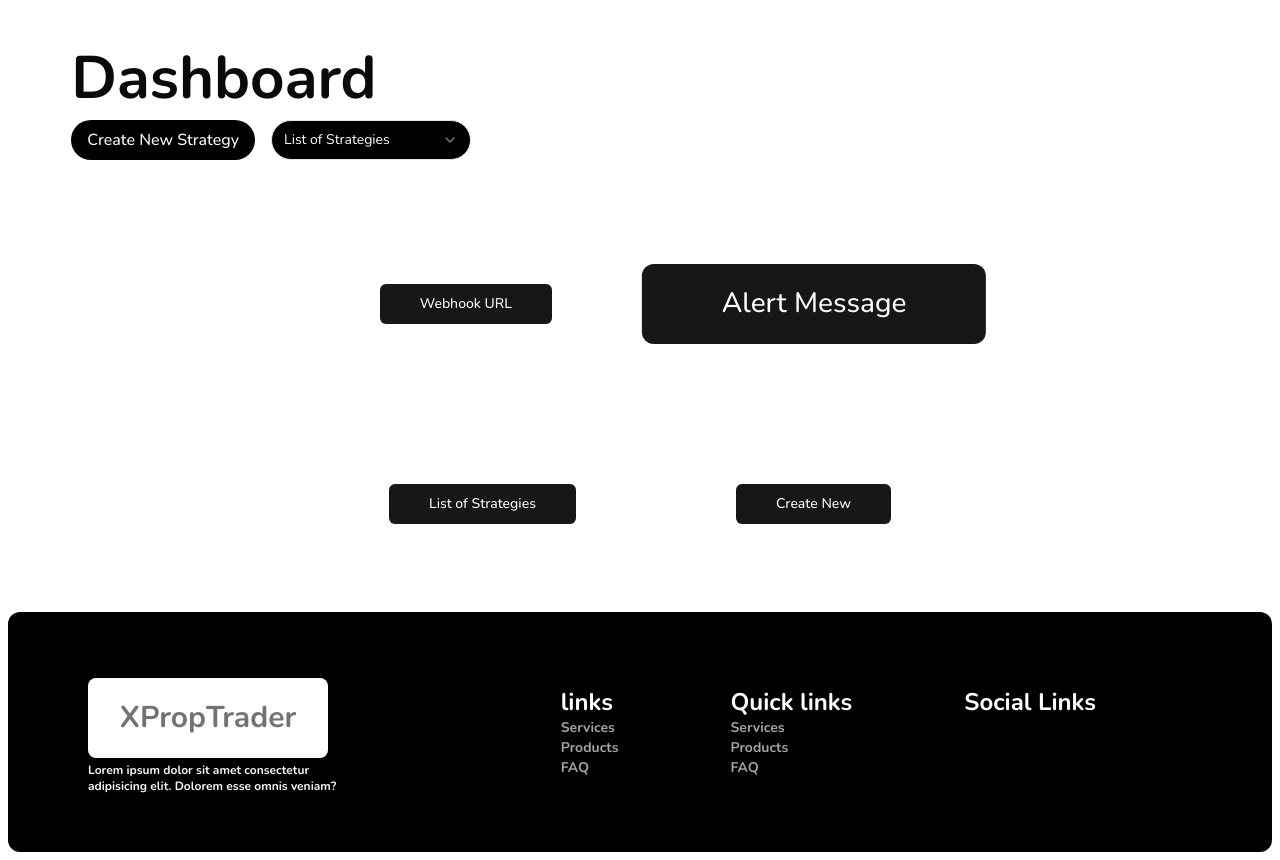
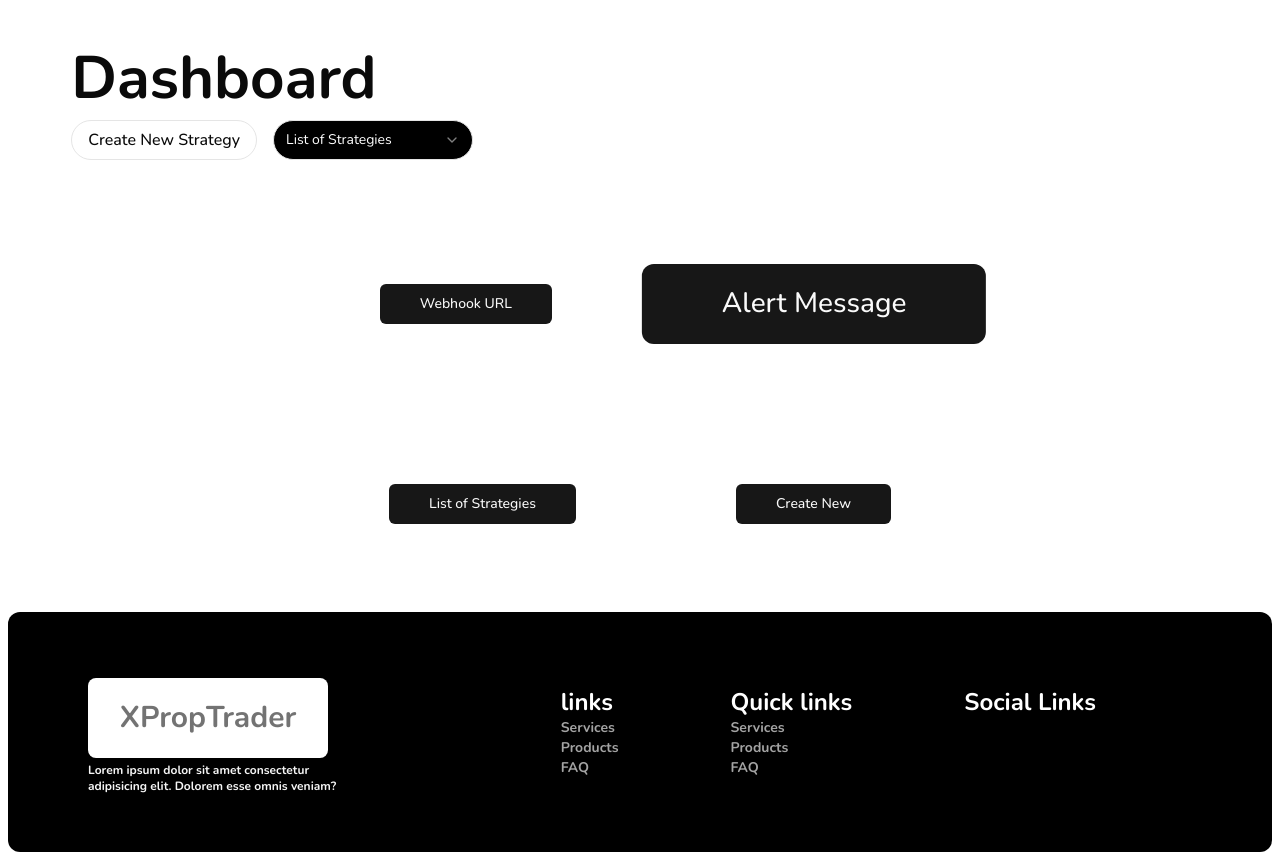
Before and after one commit to IrfanshaikH-7/prototyp-e, a React (Vite) app: page / in a window 1280 px wide. Shown: the part 880-1740 px from the top of the page. Built offline with nearby package versions, Linux system fonts and the light colour scheme.

Commit message:
some fix

```diff
--- a/src/components/home/DashboardForm.jsx
+++ b/src/components/home/DashboardForm.jsx
@@ -91,10 +91,11 @@ export default function DashboardForm() {
             <h1 className='text-6xl font-bold pb-2'>Dashboard</h1>
             <div className='flex gap-4'>
                 <Button
+                variant={isCreateNewStrategy ? "default" : "outline"}
                 onClick={() => {
                     setIsCreateNewStrategy((prev) => !prev)
                 }}
-                className='bg-black text-xs md:text-base hover:bg-black/70 hover:-rotate-1 hover:scale-105 transition-all duration-300 translate-y-1 py-3 rounded-3xl'>
+                className={'text-xs md:text-base hover:-rotate-1 hover:scale-105 transition-all duration-300 translate-y-1 py-3 rounded-3xl'}>
                     Create New Strategy
                 </Button>
                 <Select >
```
